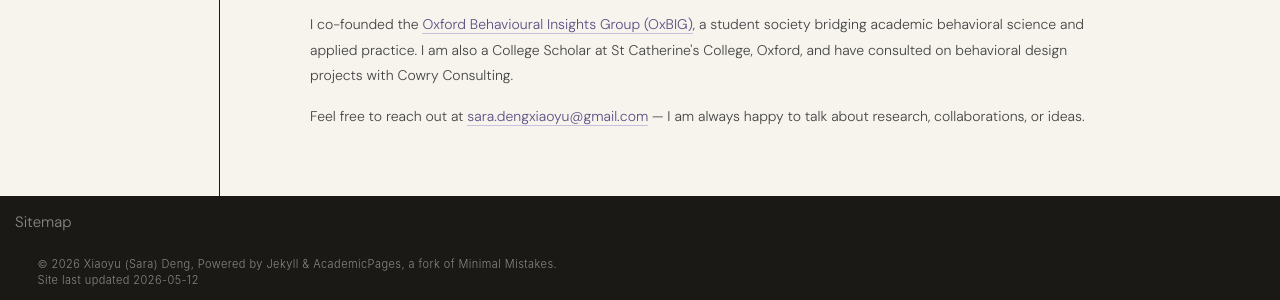
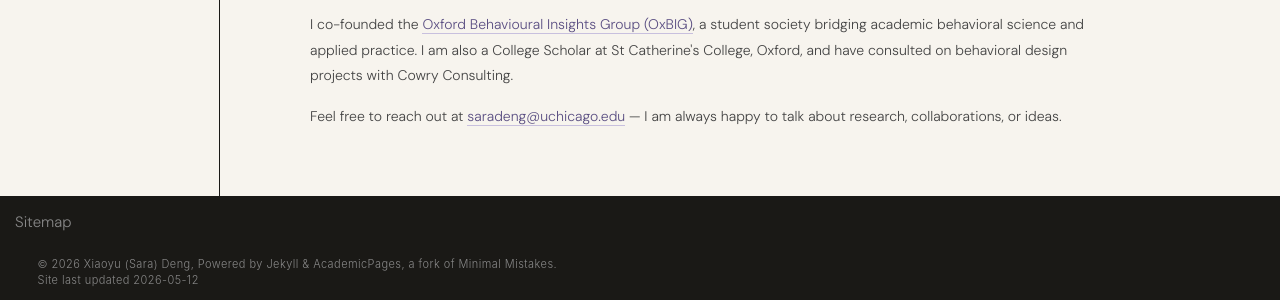
Before and after one commit to saradeng713/saradeng713.github.io, a Jekyll site: the page built from _pages/about.md, in a window 1280 px wide and 900 px high, scrolled down 383 px. Shown: the part 574-874 px from the top of the window. Built offline with Jekyll 4.4.1, drawn with Linux system fonts in a browser that asks for light colours; a script that is not in the unit is left out.

Commit message:
Update about.md

```diff
--- a/_pages/about.md
+++ b/_pages/about.md
@@ -45,7 +45,7 @@ redirect_from:
   <div class="sd-about__body" style="border-top: 1px solid var(--rule-light); padding-top: 1rem; padding-bottom: 10rem;">
     <h2 class="sd-about__h2">Beyond Research</h2>
     <p>I co-founded the <a href="https://www.linkedin.com/company/oxbig/posts/?feedView=all" target="_blank">Oxford Behavioural Insights Group (OxBIG)</a>, a student society bridging academic behavioral science and applied practice. I am also a College Scholar at St Catherine's College, Oxford, and have consulted on behavioral design projects with Cowry Consulting.</p>
-    <p>Feel free to reach out at <a href="mailto:sara.dengxiaoyu@gmail.com">sara.dengxiaoyu@gmail.com</a> — I am always happy to talk about research, collaborations, or ideas.</p>
+    <p>Feel free to reach out at <a href="mailto:saradeng@uchicago.edu">saradeng@uchicago.edu</a> — I am always happy to talk about research, collaborations, or ideas.</p>
   </div>
 
 </div>
```
